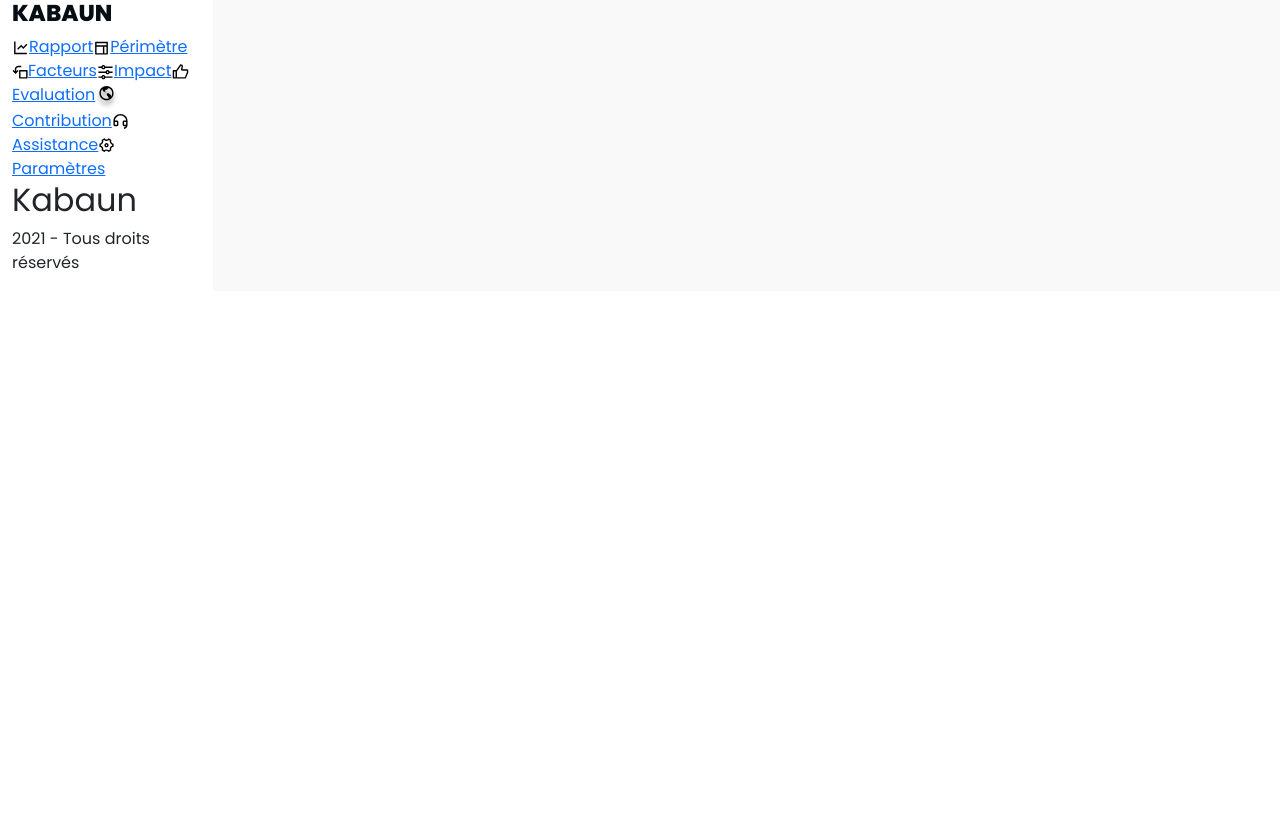
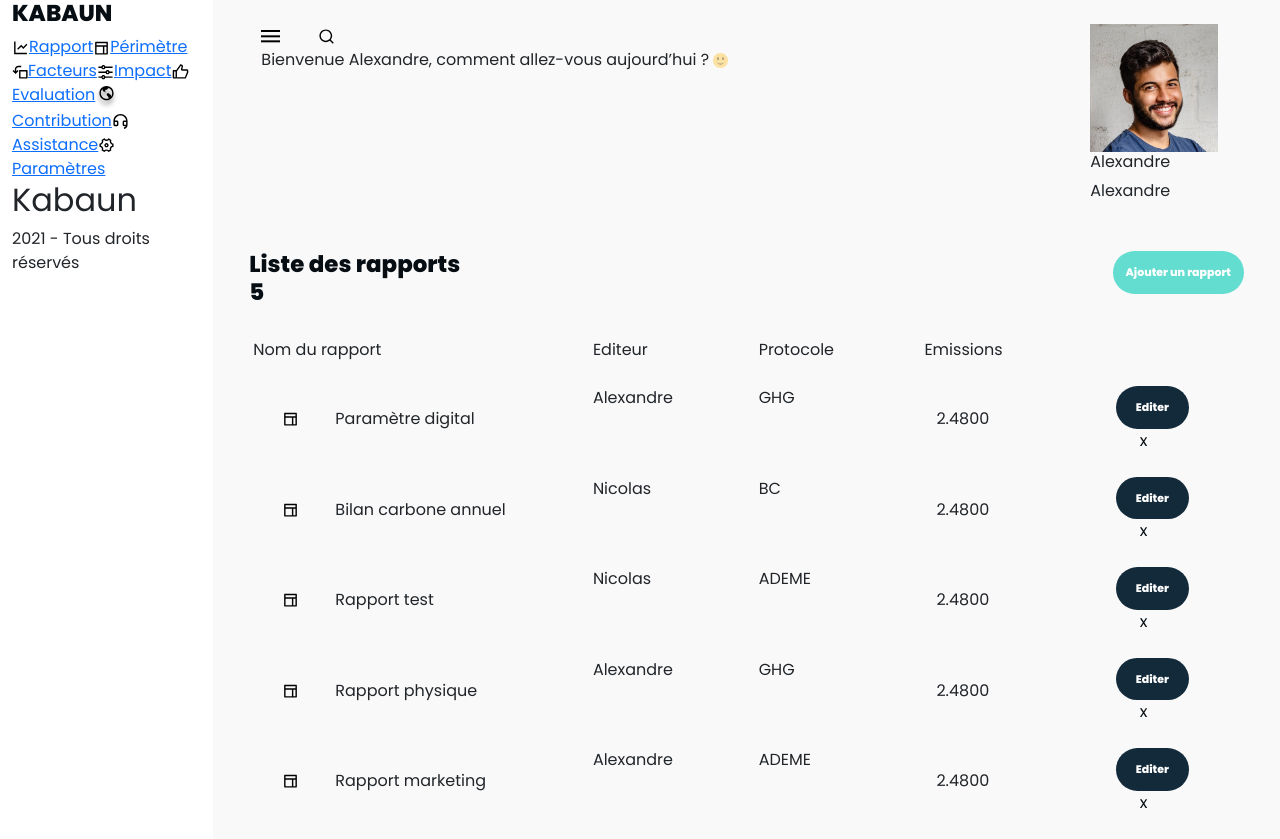
Before and after one commit to Hafizbali315/kabuan-fiverr, a React (Create React App) app: page /reports in a window 1280 px wide. Before the commit the page ends 800 px from the top, so only its background shows below. Built offline with nearby package versions, Linux system fonts and the light colour scheme.

Commit message:
Report Page added

```diff
--- a/src/App.css
+++ b/src/App.css
@@ -25,8 +25,30 @@ h1 {
 	color: #060e14;
 }
 
+.custom_btn {
+	border-radius: 25px;
+	padding: 13px;
+	font-weight: bold;
+	font-size: 10.9861px;
+	color: #ffffff;
+	border: none;
+	outline: none;
+}
+
+.icon_contaniner {
+	display: flex;
+	justify-content: center;
+	align-items: center;
+	padding: 5px;
+	background: #f9f9f9;
+	width: 42px;
+	height: 42px;
+	border-radius: 50%;
+}
+
 @import './styles/login.css';
 @import './styles/home.css';
 @import './styles/sidebar.css';
 @import './styles/smallCard.css';
 @import './styles/progressBar.css';
+@import './styles/reports.css';
--- a/src/App.js
+++ b/src/App.js
@@ -1,29 +1,14 @@
 import { Route, BrowserRouter as Router, Switch } from 'react-router-dom'
 import './App.css'
 import Sidebar from './components/Sidebar'
+import AddReport from './pages/addReport'
 import Home from './pages/home'
 import Login from './pages/login'
+import Reports from './pages/reports'
 
 function App() {
 	return (
 		<div className="app">
-			{/* <Router>
-				<Switch>
-					<Route exact path="/login" component={Login} />
-					<div className="">
-						<div className="row">
-							<div className="col-2 position-sticky">
-								<Sidebar />
-							</div>
-
-							<div className="col-10 main_section">
-								<Route exact path="/" component={Home} />
-							</div>
-						</div>
-					</div>
-				</Switch>
-			</Router> */}
-
 			<Router>
 				<Switch>
 					<Route exact path="/login" component={Login} />
@@ -35,6 +20,8 @@ function App() {
 
 						<div className="col-10" style={{ backgroundColor: '#f9f9f9' }}>
 							<Route exact path="/" component={Home} />
+							<Route exact path="/reports" component={Reports} />
+							<Route exact path="/reports/add-report" component={AddReport} />
 						</div>
 					</div>
 				</Switch>
--- /dev/null
+++ b/src/components/ProfileDropdown.js
@@ -0,0 +1,20 @@
+import ProfileImg from '../images/profileImg.png'
+
+const ProfileDropdown = () => {
+	return (
+		<div className="profileDropdown">
+			<div className="imgContainer">
+				<img src={ProfileImg} alt="profileImg" style={{ backgroundColor: '#ffffff' }} />
+			</div>
+			<div className="profileName">
+				<h6>Alexandre</h6>
+				<span>Alexandre</span>
+			</div>
+			<div className="dropdownIcon">
+				<i className="arrowDown" />
+			</div>
+		</div>
+	)
+}
+
+export default ProfileDropdown
--- a/src/components/Sidebar.js
+++ b/src/components/Sidebar.js
@@ -1,5 +1,5 @@
 import React from 'react'
-import { Link } from 'react-router-dom'
+import { Link, useLocation } from 'react-router-dom'
 import RapportImg from '../images/rapport.svg'
 import PerimeterImg from '../images/perimeter.svg'
 import VectorImg from '../images/vector.svg'
@@ -10,6 +10,11 @@ import HeadphoneImg from '../images/headphone.svg'
 import SettingImg from '../images/setting.svg'
 
 const Sidebar = () => {
+	const { pathname } = useLocation()
+
+	const isActive = (pn) => {
+		if (pn === pathname) return 'activeLink'
+	}
 	return (
 		<div className="sidebar">
 			<Link to="/" style={{ outline: 'none', textDecoration: 'none' }}>
@@ -17,42 +22,42 @@ const Sidebar = () => {
 			</Link>
 
 			<div className="sidebarLinks">
-				<Link className="linkList" to="/rapport">
+				<Link className={`linkList ${isActive('/reports') || isActive('/reports/add-report')}`} to="/reports">
 					<img src={RapportImg} alt="rapport" />
 					Rapport
 				</Link>
 
-				<Link className="linkList" to="/perimeter">
+				<Link className={`linkList ${isActive}`} to="/perimeter">
 					<img src={PerimeterImg} alt="perimeter" />
 					Périmètre
 				</Link>
 
-				<Link className="linkList" to="/factors">
+				<Link className={`linkList ${isActive}`} to="/factors">
 					<img src={VectorImg} alt="vector" />
 					Facteurs
 				</Link>
 
-				<Link className="linkList" to="/impact">
+				<Link className={`linkList ${isActive}`} to="/impact">
 					<img src={ImpactImg} alt="impact" />
 					Impact
 				</Link>
 
-				<Link className="linkList" to="/evaluation">
+				<Link className={`linkList ${isActive}`} to="/evaluation">
 					<img src={EvaluationImg} alt="Evaluation" />
 					Evaluation
 				</Link>
 
-				<Link className="linkList" to="/contribution">
+				<Link className={`linkList ${isActive}`} to="/contribution">
 					<img src={EarthImg} alt="EarthImg" />
 					Contribution
 				</Link>
 
-				<Link className="linkList" to="/assistance">
+				<Link className={`linkList ${isActive}`} to="/assistance">
 					<img src={HeadphoneImg} alt="HeadphoneImg" />
 					Assistance
 				</Link>
 
-				<Link className="linkList" to="/setting">
+				<Link className={`linkList ${isActive}`} to="/setting">
 					<img src={SettingImg} alt="SettingImg" />
 					Paramètres
 				</Link>
--- /dev/null
+++ b/src/components/SingleReportCard.js
@@ -0,0 +1,34 @@
+import { Link } from 'react-router-dom'
+import LayoutLine from '../images/perimeter.svg'
+
+const SingleReportCard = ({ reportName, editor, protocol, emissions }) => {
+	return (
+		<div className="row mt-4 report_card">
+			<div className="col-4" style={{ display: 'flex', flexDirection: 'row', alignItems: 'center' }}>
+				<div className="icon_contaniner mx-2">
+					<img src={LayoutLine} alt="img" />
+				</div>
+				<span className="px-3">{reportName}</span>
+			</div>
+			<div className="col-2">{editor}</div>
+			<div className="col-2">{protocol}</div>
+			<div className="col-4">
+				<div className="row">
+					<div className="col-7" style={{ display: 'flex', alignItems: 'center' }}>
+						{emissions}
+					</div>
+					<div className="col-5" style={{ float: 'right' }}>
+						<button className="custom_btn" style={{ backgroundColor: '#132A3A', width: '73px' }}>
+							Editer
+						</button>
+						<Link className="px-4" style={{ textDecoration: 'none', color: '#060E14' }}>
+							x
+						</Link>
+					</div>
+				</div>
+			</div>
+		</div>
+	)
+}
+
+export default SingleReportCard
--- /dev/null
+++ b/src/pages/addReport.js
@@ -0,0 +1,5 @@
+const AddReport = () => {
+	return <div>AddReport</div>
+}
+
+export default AddReport
--- /dev/null
+++ b/src/pages/reports.js
@@ -0,0 +1,58 @@
+import { Link } from 'react-router-dom'
+import ProfileDropdown from '../components/ProfileDropdown'
+import SingleReportCard from '../components/SingleReportCard'
+import MenuLineImg from '../images/menulines.svg'
+import SearchIcon from '../images/search_icon.svg'
+import SmileyImg from '../images/smiley.svg'
+
+const Reports = () => {
+	return (
+		<div className="container my-4">
+			{/* Reports Header */}
+			<div className="row reports_header" style={{ justifyContent: 'space-between' }}>
+				<div className="col-md-7 col-12 reports_search">
+					<img src={MenuLineImg} alt="menuImg" />
+					&nbsp; &nbsp; &nbsp; &nbsp; &nbsp;
+					<img src={SearchIcon} alt="SearchIcon" />
+					<p>
+						Bienvenue Alexandre, comment allez-vous aujourd’hui ? <img src={SmileyImg} alt="smileyImg" />
+					</p>
+				</div>
+
+				<div className="col-md-2 col-12">
+					<ProfileDropdown />
+				</div>
+			</div>
+
+			{/* List of Reports */}
+			<div className="row mt-5 reports_list">
+				<div className="col">
+					<h1>
+						Liste des rapports <div className="total_reports">5</div>
+					</h1>
+				</div>
+				<div className="col ">
+					<Link to="/reports/add-report">
+						<button className="custom_btn" style={{ float: 'right', backgroundColor: '#63DDCF' }}>
+							Ajouter un rapport
+						</button>
+					</Link>
+				</div>
+			</div>
+			<div className="row mt-4 reports_list_heading">
+				<div className="col-lg-4 px-1">Nom du rapport</div>
+				<div className="col-lg-2">Editeur</div>
+				<div className="col-lg-2">Protocole</div>
+				<div className="col-lg-4">Emissions</div>
+			</div>
+
+			<SingleReportCard reportName="Paramètre digital" editor="Alexandre" protocol="GHG" emissions="2.4800" />
+			<SingleReportCard reportName="Bilan carbone annuel" editor="Nicolas" protocol="BC" emissions="2.4800" />
+			<SingleReportCard reportName="Rapport test" editor="Nicolas" protocol="ADEME" emissions="2.4800" />
+			<SingleReportCard reportName="Rapport physique" editor="Alexandre" protocol="GHG" emissions="2.4800" />
+			<SingleReportCard reportName="Rapport marketing" editor="Alexandre" protocol="ADEME" emissions="2.4800" />
+		</div>
+	)
+}
+
+export default Reports
--- /dev/null
+++ b/src/styles/reports.css
@@ -0,0 +1,68 @@
+.reports_header {
+	display: flex;
+	align-items: center;
+}
+
+.reports_header .reports_search {
+	display: flex;
+	align-items: center;
+}
+
+.reports_header p {
+	font-weight: normal;
+	font-size: 14.1298px;
+	color: #060e14;
+	padding-top: 16px;
+	padding-left: 25px;
+	opacity: 0.5;
+}
+
+.reports_list {
+	display: flex;
+	flex-direction: row;
+	justify-content: space-between;
+}
+
+.reports_list h1 {
+	display: flex;
+	flex-direction: row;
+}
+
+.reports_list .total_reports {
+	width: 35px;
+	height: 35px;
+	background: #132a3a;
+	border-radius: 50%;
+	color: #ffffff;
+	font-weight: bold;
+	font-size: 11.373px;
+	display: flex;
+	justify-content: center;
+	align-items: center;
+	margin-left: 25px;
+	margin-top: -2px;
+}
+
+.reports_list_heading {
+	font-family: Poppins;
+	font-style: normal;
+	font-weight: 600;
+	font-size: 14.1298px;
+	line-height: 21px;
+
+	color: #060e14;
+
+	opacity: 0.5;
+}
+
+/* Report Card */
+.report_card {
+	display: flex;
+	align-items: center;
+	height: 75px;
+	background: #ffffff;
+	border-radius: 3px;
+	font-weight: 550;
+	font-size: 14.0968px;
+	color: #060e14;
+}
```
Also changed, not shown: src/pages/home.js (+16 -43 lines), src/styles/home.css (+2 -69 lines), src/styles/sidebar.css (+9 -0 lines), src/images/search_icon.svg (added).
